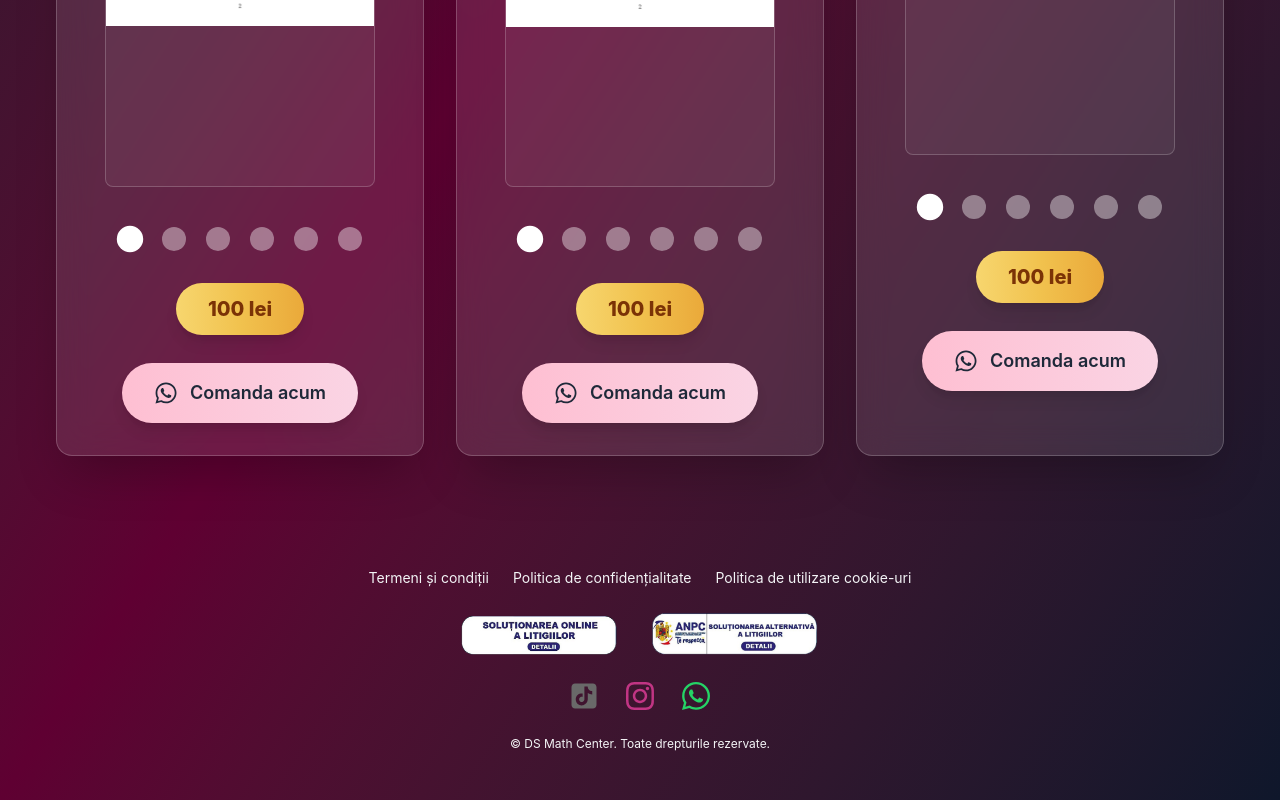
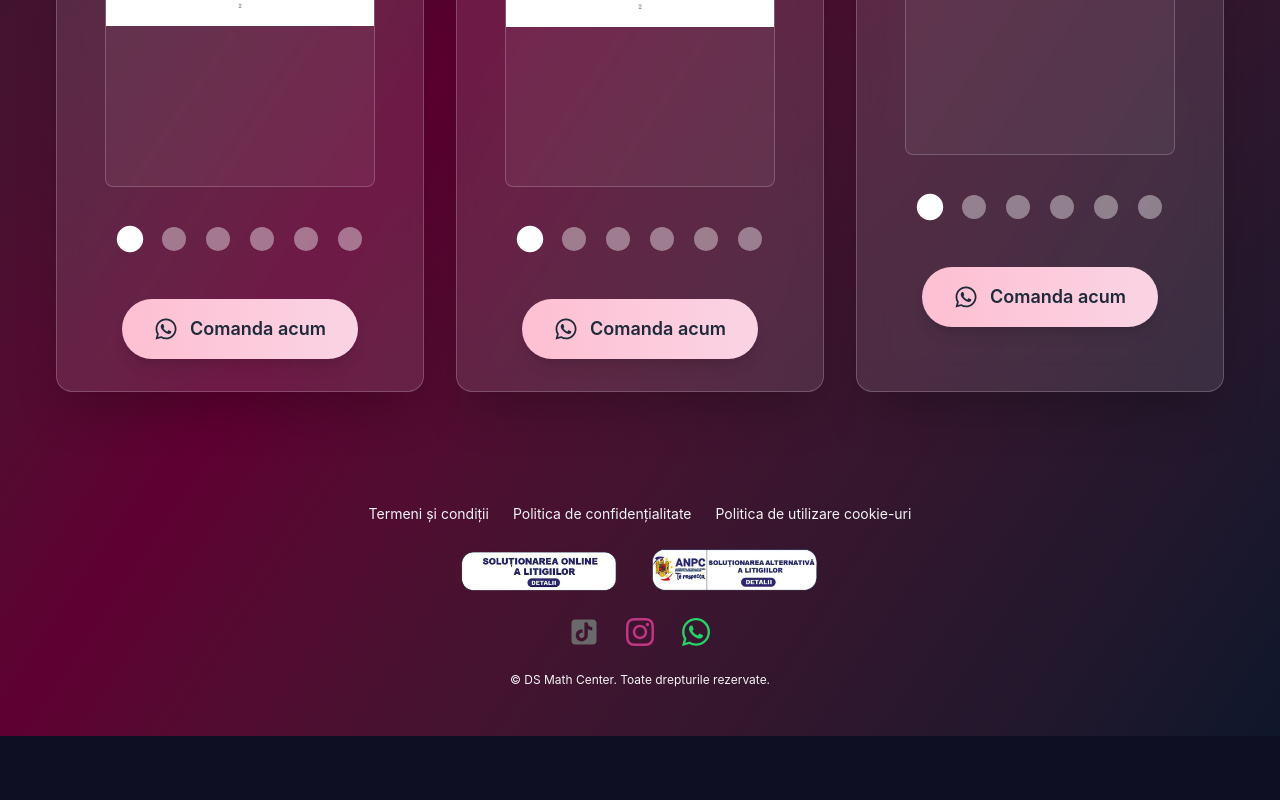
Before and after one commit to andrei-vataselu/math_meditatii, a Next.js app: page /resurse-gratuite in a window 1280 px wide. Shown: the part 1174-1974 px from the top of the page. After the commit the page ends 1910 px from the top, so only its background shows below. Built offline with nearby package versions, Linux system fonts and the light colour scheme.

Commit message:
removed price for books

```diff
--- a/src/app/resurse-gratuite/page.tsx
+++ b/src/app/resurse-gratuite/page.tsx
@@ -59,13 +59,6 @@ export default function ResurseGratuite() {
             </p>
             <PhotoCarousel photos={photosMateInfo} />
 
-            {/* Price badge */}
-            <div className="mt-1 sm:mt-2 -mb-4 sm:-mb-5">
-              <span className="inline-block bg-gradient-to-r from-[#F7D66E] via-[#F1C24E] to-[#EAA93A] text-amber-900 px-6 sm:px-8 py-2.5 sm:py-3 rounded-full text-lg sm:text-xl font-extrabold shadow-lg">
-                100 lei
-              </span>
-            </div>
-
             {/* Comanda acum button */}
             <div className="mt-6">
               <a
@@ -89,13 +82,6 @@ export default function ResurseGratuite() {
               Parcurge probleme și exerciții din culegerea de Științe
             </p>
             <PhotoCarousel photos={photosStiunte} />
-
-            {/* Price badge */}
-            <div className="mt-1 sm:mt-2 -mb-4 sm:-mb-5">
-              <span className="inline-block bg-gradient-to-r from-[#F7D66E] via-[#F1C24E] to-[#EAA93A] text-amber-900 px-6 sm:px-8 py-2.5 sm:py-3 rounded-full text-lg sm:text-xl font-extrabold shadow-lg">
-                100 lei
-              </span>
-            </div>
 
             {/* Comanda acum button */}
             <div className="mt-6">
@@ -121,13 +107,6 @@ export default function ResurseGratuite() {
             </p>
             <PhotoCarousel photos={photosTehnologic} />
 
-            {/* Price badge */}
-            <div className="mt-1 sm:mt-2 -mb-4 sm:-mb-5">
-              <span className="inline-block bg-gradient-to-r from-[#F7D66E] via-[#F1C24E] to-[#EAA93A] text-amber-900 px-6 sm:px-8 py-2.5 sm:py-3 rounded-full text-lg sm:text-xl font-extrabold shadow-lg">
-                100 lei
-              </span>
-            </div>
-
             {/* Comanda acum button */}
             <div className="mt-6">
               <a
```
